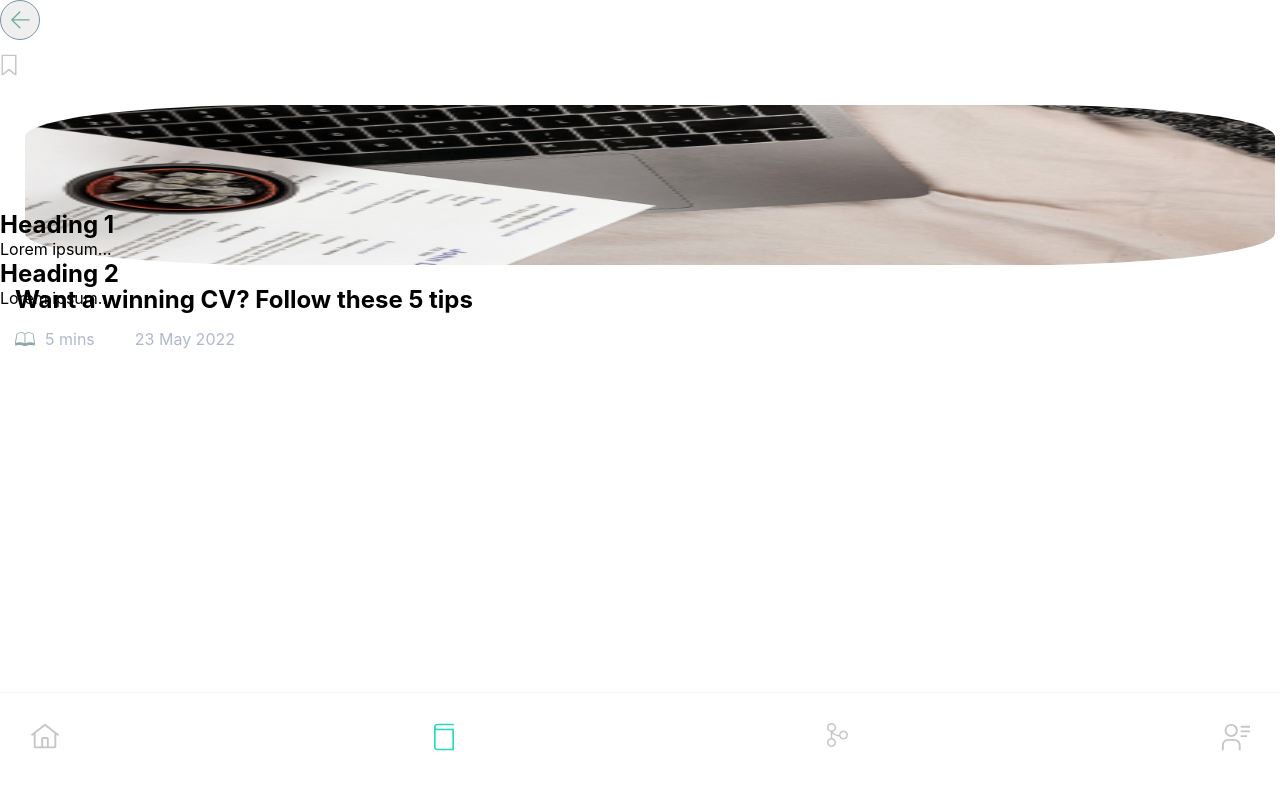
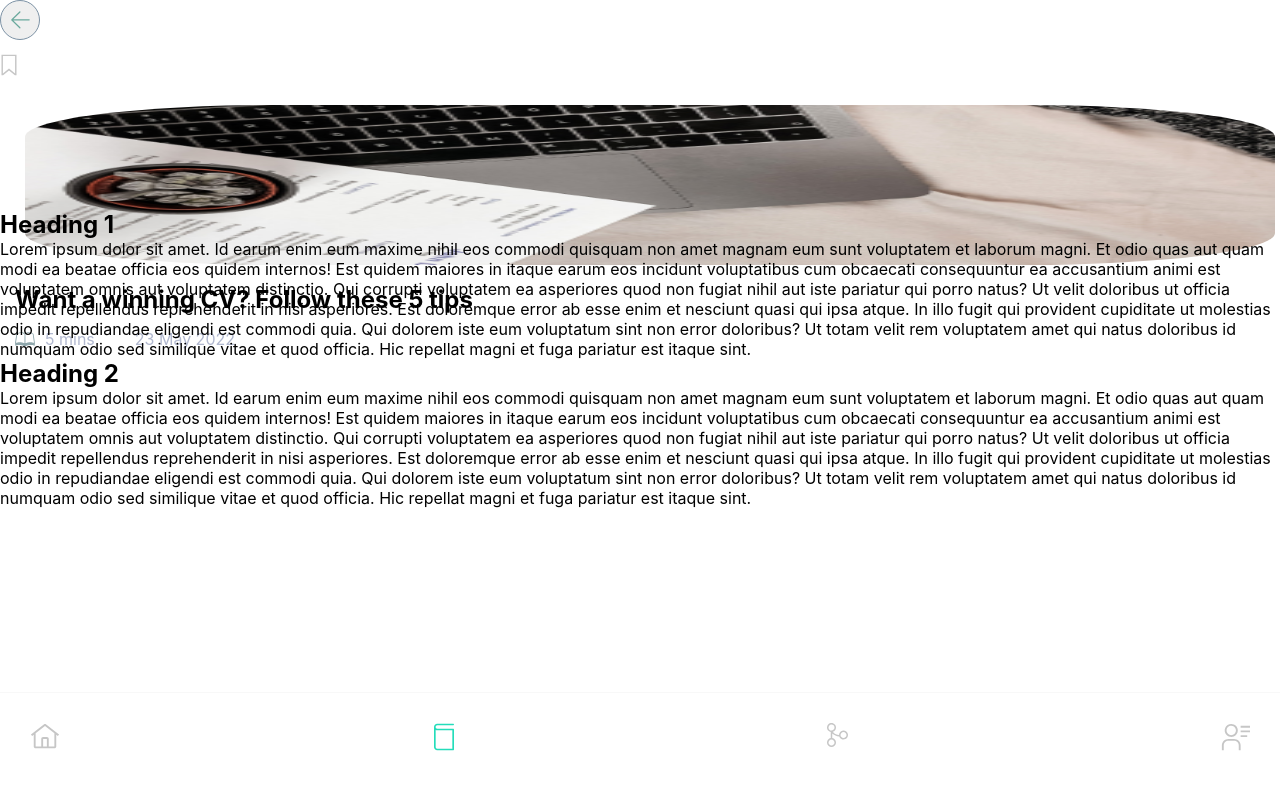
Before and after one commit to ecf123/ecf-fe-prototype, a React (Create React App) app: page /articles/1 in a window 1280 px wide. Shown: the top 790 px of the page. Built offline with nearby package versions, Linux system fonts and the light colour scheme; no server answers.

Commit message:
Add more dummy text to article content

```diff
--- a/src/assets/data/dummyArticleCardInformation.js
+++ b/src/assets/data/dummyArticleCardInformation.js
@@ -3,11 +3,11 @@ import image from "../images/cv-pic.jpg";
 const articleContent = [
 	{
 	heading: "Heading 1",
-	paragraph: "Lorem ipsum..."
+	paragraph: "Lorem ipsum dolor sit amet. Id earum enim eum maxime nihil eos commodi quisquam non amet magnam eum sunt voluptatem et laborum magni. Et odio quas aut quam modi ea beatae officia eos quidem internos! Est quidem maiores in itaque earum eos incidunt voluptatibus cum obcaecati consequuntur ea accusantium animi est voluptatem omnis aut voluptatem distinctio. Qui corrupti voluptatem ea asperiores quod non fugiat nihil aut iste pariatur qui porro natus? Ut velit doloribus ut officia impedit repellendus reprehenderit in nisi asperiores. Est doloremque error ab esse enim et nesciunt quasi qui ipsa atque. In illo fugit qui provident cupiditate ut molestias odio in repudiandae eligendi est commodi quia. Qui dolorem iste eum voluptatum sint non error doloribus? Ut totam velit rem voluptatem amet qui natus doloribus id numquam odio sed similique vitae et quod officia. Hic repellat magni et fuga pariatur est itaque sint."
 	},
 	{
 	heading: "Heading 2",
-	paragraph: "Lorem ipsum..."
+	paragraph: "Lorem ipsum dolor sit amet. Id earum enim eum maxime nihil eos commodi quisquam non amet magnam eum sunt voluptatem et laborum magni. Et odio quas aut quam modi ea beatae officia eos quidem internos! Est quidem maiores in itaque earum eos incidunt voluptatibus cum obcaecati consequuntur ea accusantium animi est voluptatem omnis aut voluptatem distinctio. Qui corrupti voluptatem ea asperiores quod non fugiat nihil aut iste pariatur qui porro natus? Ut velit doloribus ut officia impedit repellendus reprehenderit in nisi asperiores. Est doloremque error ab esse enim et nesciunt quasi qui ipsa atque. In illo fugit qui provident cupiditate ut molestias odio in repudiandae eligendi est commodi quia. Qui dolorem iste eum voluptatum sint non error doloribus? Ut totam velit rem voluptatem amet qui natus doloribus id numquam odio sed similique vitae et quod officia. Hic repellat magni et fuga pariatur est itaque sint."
 	}
 ]
 
```
